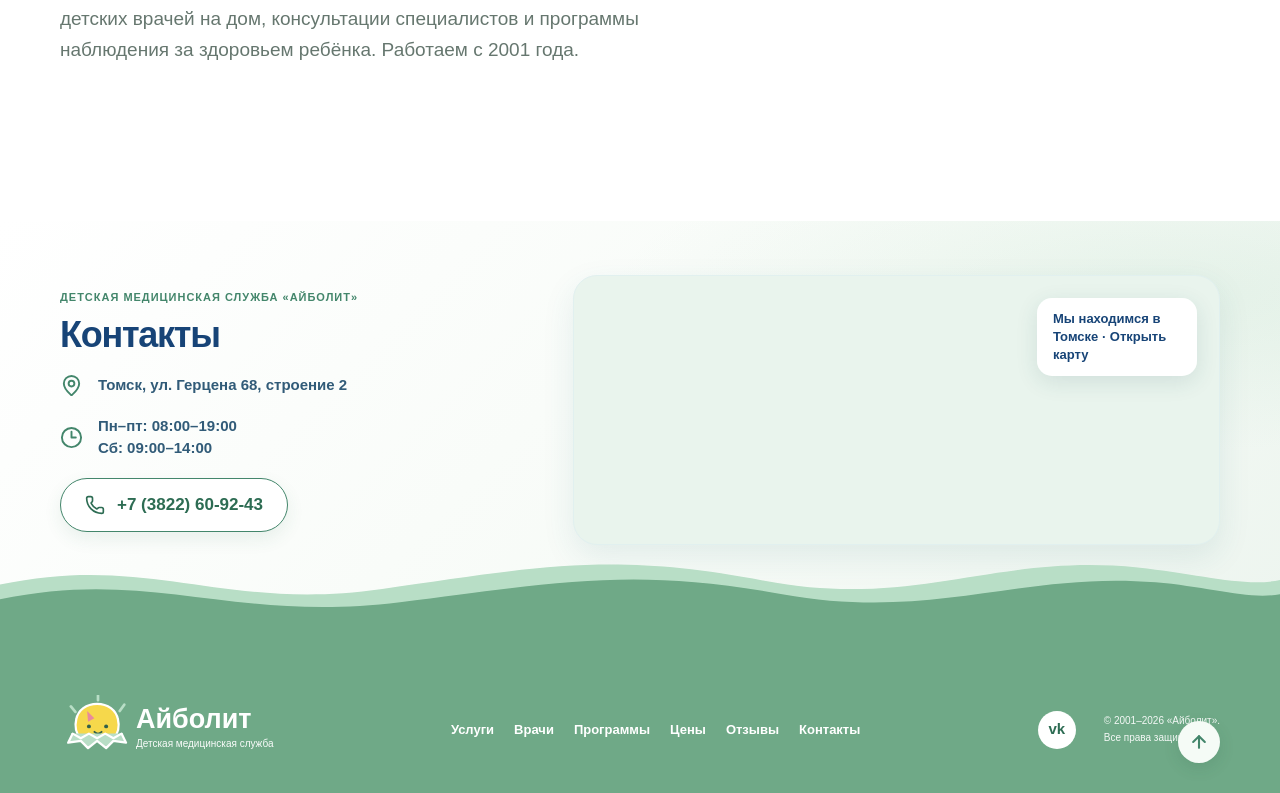
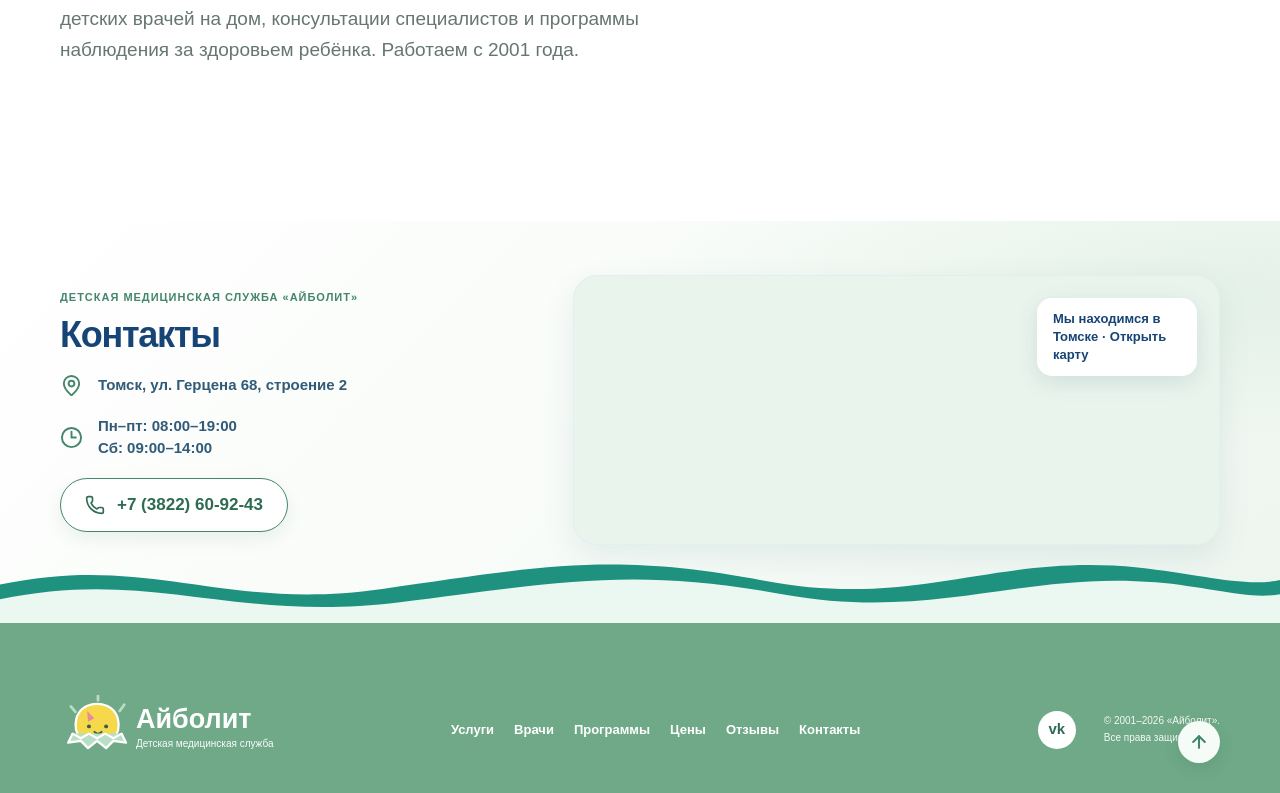
Before and after one commit to Shuman-Olga/aibolit70-ts, a Next.js app: page / in a window 1280 px wide. Shown: the part 354-1147 px from the top of the page. Built offline with nearby package versions, Linux system fonts and the light colour scheme.

Commit message:
Set requested footer wave colors

```diff
--- a/src/components/site-footer.tsx
+++ b/src/components/site-footer.tsx
@@ -43,8 +43,8 @@ export function SiteFooter() {
       </section>
       <footer className="site-footer site-footer--wave">
         <svg className="site-footer__wave" viewBox="0 0 1440 100" preserveAspectRatio="none" aria-hidden="true">
-          <path d="M0 48C170 5 250 85 430 54C610 23 690 4 860 43C1030 82 1120 5 1280 25C1350 34 1400 52 1440 42V100H0Z" fill="#b8dec6" />
-          <path d="M0 68C170 25 260 100 450 72C630 45 710 24 880 61C1050 98 1150 30 1300 45C1360 51 1405 69 1440 61V100H0Z" fill="#6fa987" />
+          <path d="M0 48C170 5 250 85 430 54C610 23 690 4 860 43C1030 82 1120 5 1280 25C1350 34 1400 52 1440 42V100H0Z" fill="#1f927f" />
+          <path d="M0 68C170 25 260 100 450 72C630 45 710 24 880 61C1050 98 1150 30 1300 45C1360 51 1405 69 1440 61V100H0Z" fill="#ebf8f1" />
         </svg>
         <div className="container footer-main">
           <Link className="footer-brand" href="/" aria-label="Айболит — главная">
```
